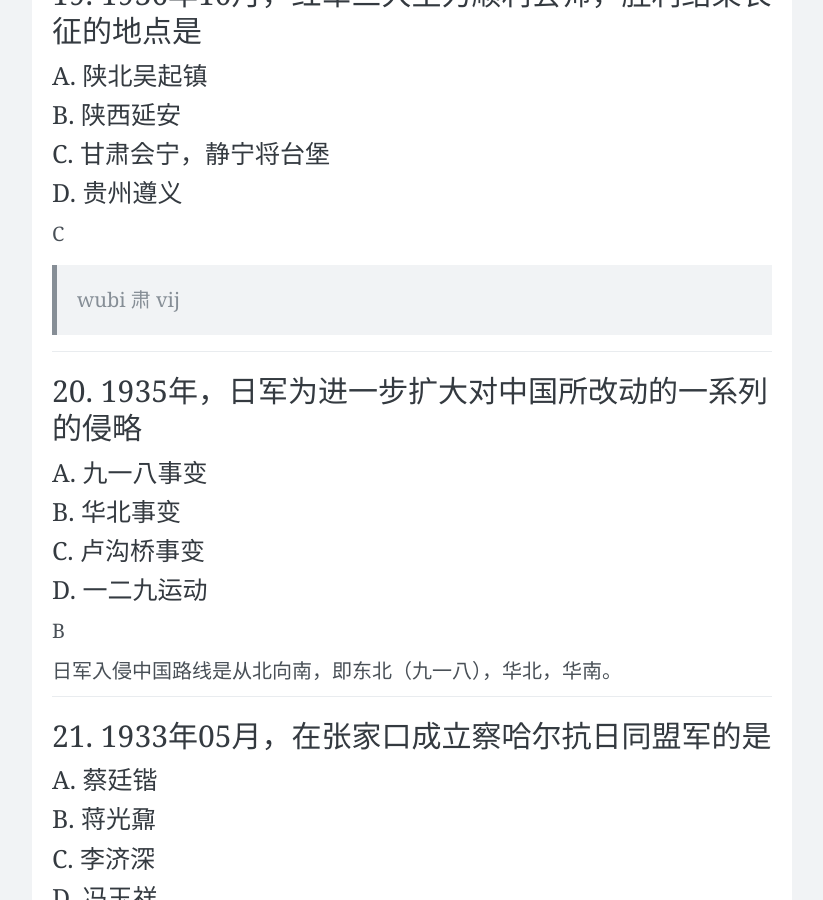
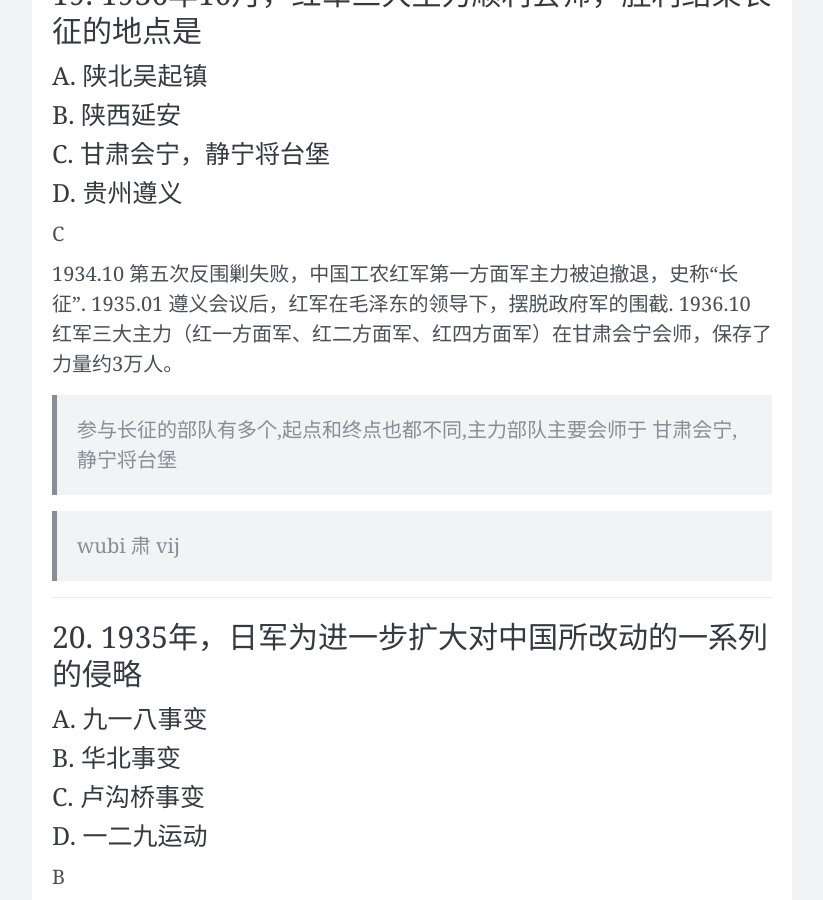
Before and after one commit to wangtiga/wangtiga.github.io, a Jekyll site: the page built from _posts/2020-11-21-3708_2019_10.md, in a window 1280 px wide and 900 px high, scrolled down 11610 px. Shown: the whole window, without its empty margins (228-1051 px from the left). Built offline with Jekyll 4.4.1, drawn with Linux system fonts in a browser that asks for light colours; nearby versions of some CDN libraries; comment, search, counter and statistics services are not loaded.

Commit message:
updated from mac

```diff
--- a/_posts/2020-11-21-3708_2019_10.md
+++ b/_posts/2020-11-21-3708_2019_10.md
@@ -236,6 +236,12 @@ P155
 ### D. 贵州遵义
 
 C
+
+1934.10 第五次反围剿失败，中国工农红军第一方面军主力被迫撤退，史称“长征”.
+1935.01 遵义会议后，红军在毛泽东的领导下，摆脱政府军的围截.
+1936.10 红军三大主力（红一方面军、红二方面军、红四方面军）在甘肃会宁会师，保存了力量约3万人。
+
+> 参与长征的部队有多个,起点和终点也都不同,主力部队主要会师于 甘肃会宁,静宁将台堡
 
 > wubi 肃 vij
 
```
Also changed, not shown: _previews/my_software.md (added, +30 -0 lines).
